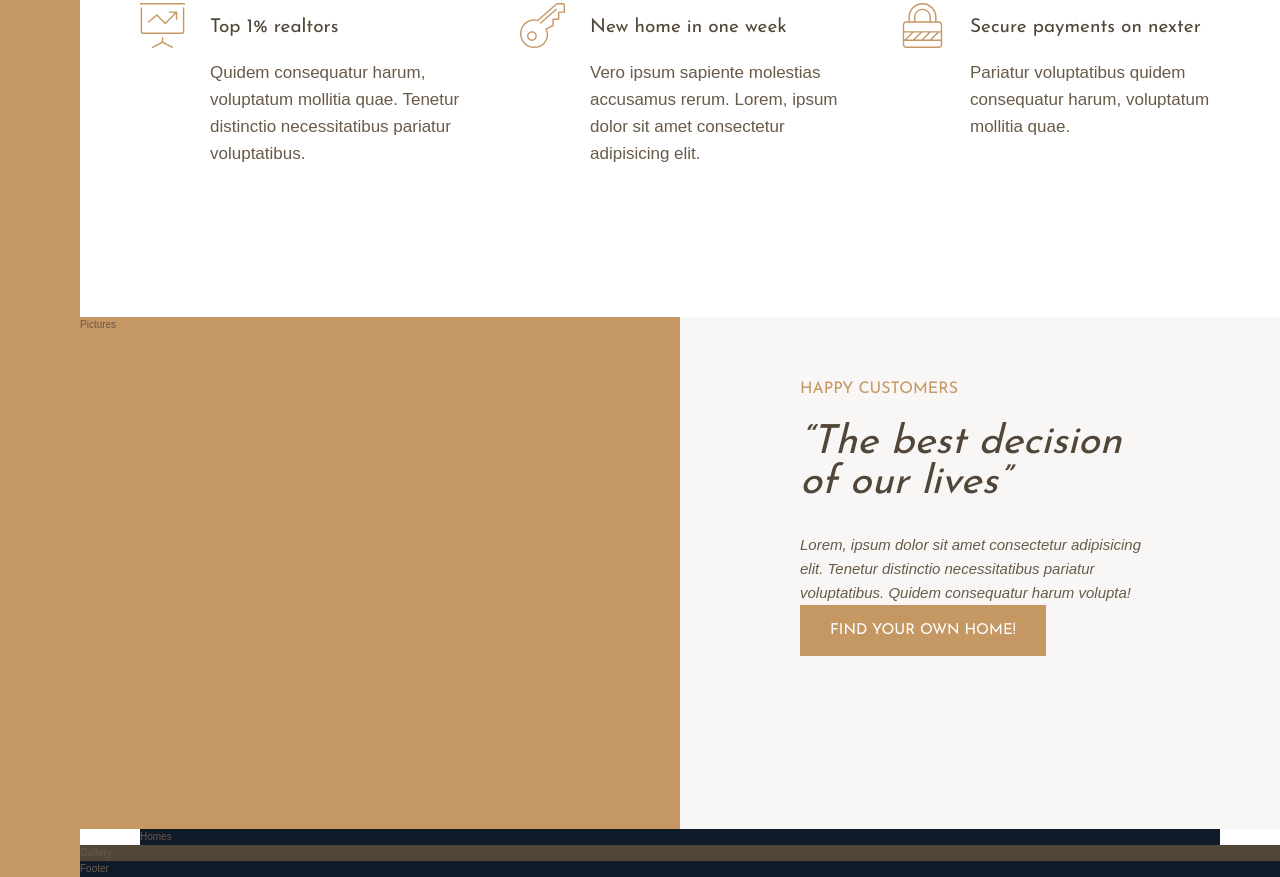
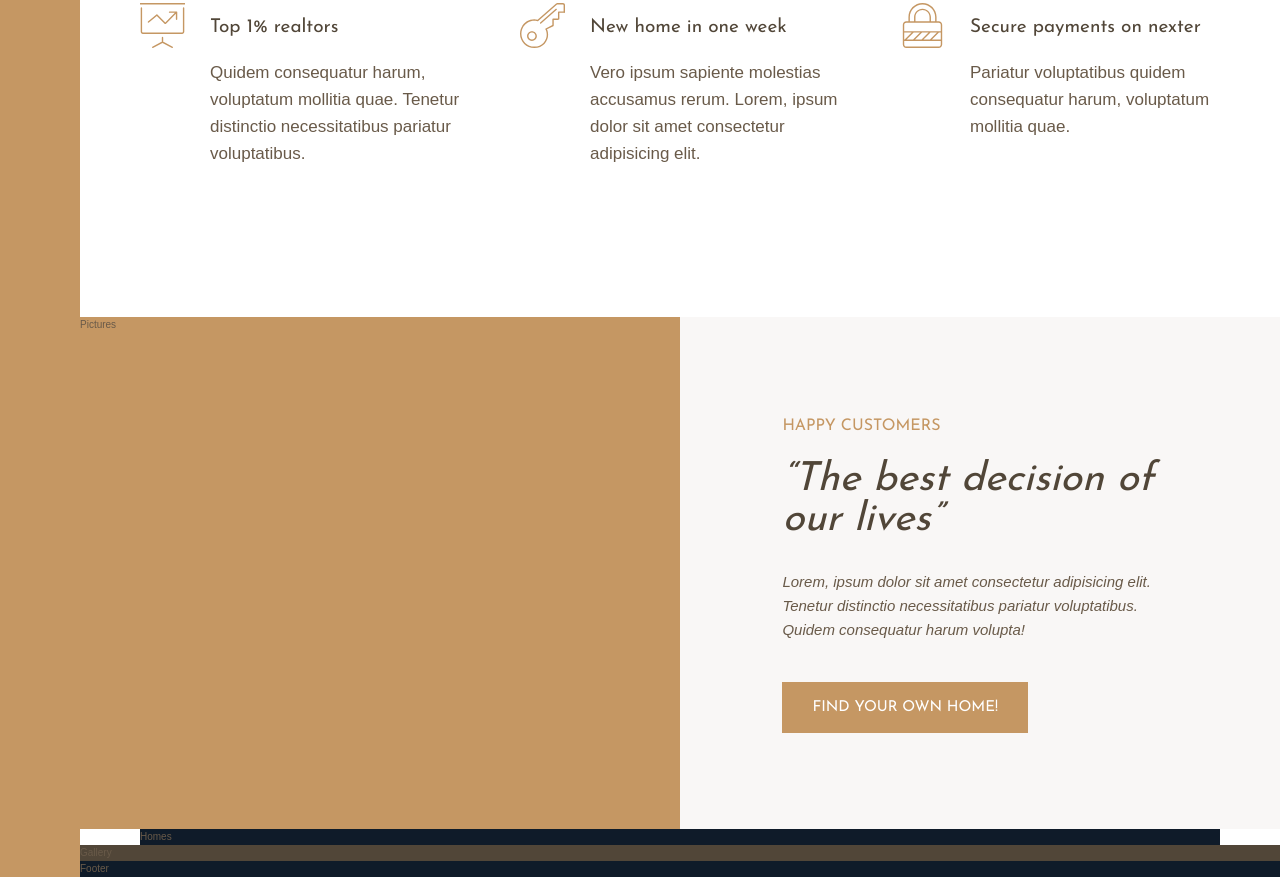
Before and after one commit to jakubfolta/Webpage-Udemy, a website: page index.html in a window 1280 px wide. Shown: the part 991-1868 px from the top of the page. Drawn offline with Linux system fonts and the light colour scheme.

Commit message:
Build features section - content

```diff
--- a/src/sass/components/_story.scss
+++ b/src/sass/components/_story.scss
@@ -5,15 +5,19 @@
   }
 
   &__content {
+    display: flex;
+    flex-direction: column;
+    justify-content: center;
+    align-items: flex-start;
     background-color: $color-grey-light-1;
     grid-column: col-start 5 /full-end;
 
-    padding: 6rem 12rem;
+    padding: 6rem 8vw;
   }
 
   &__text {
     font-size: 1.5rem;
     font-style: italic;
-
+    margin-bottom: 4rem;
   }
 }
```
Also changed, not shown: src/css/main.css.
